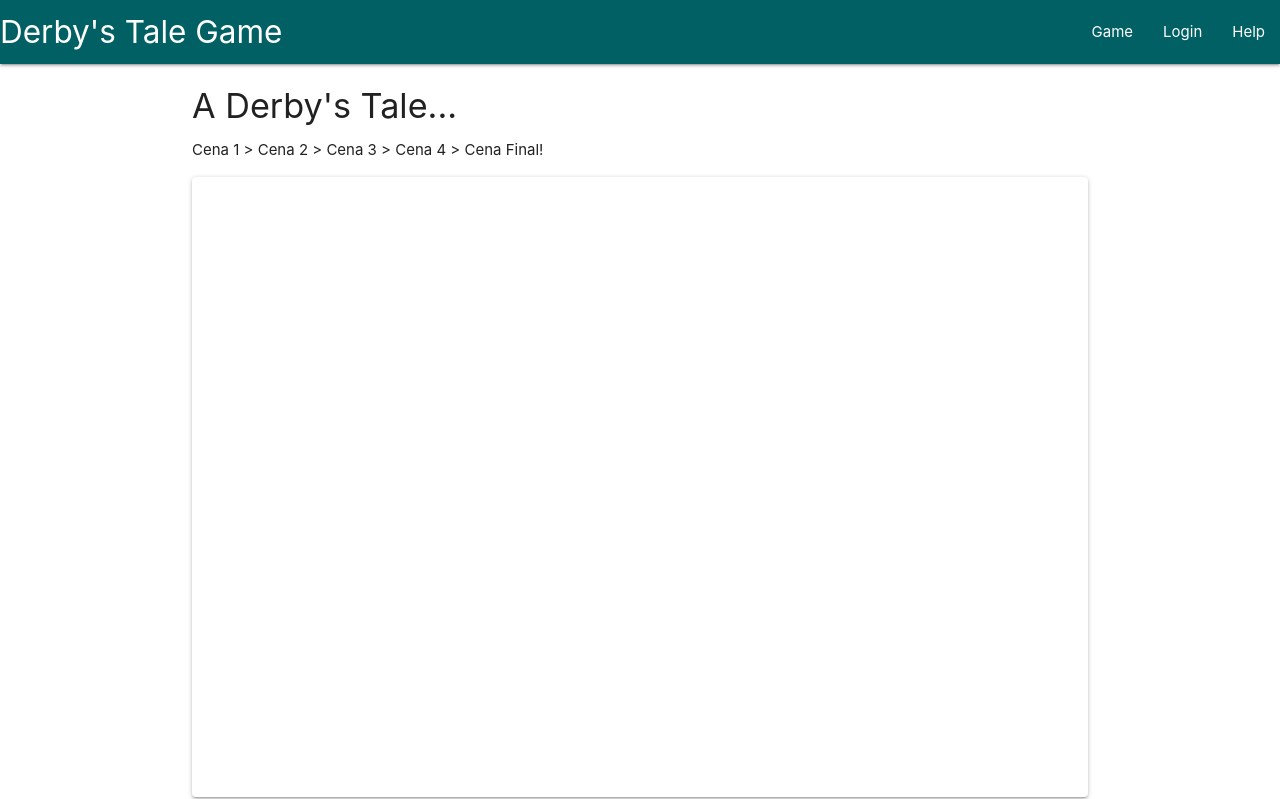
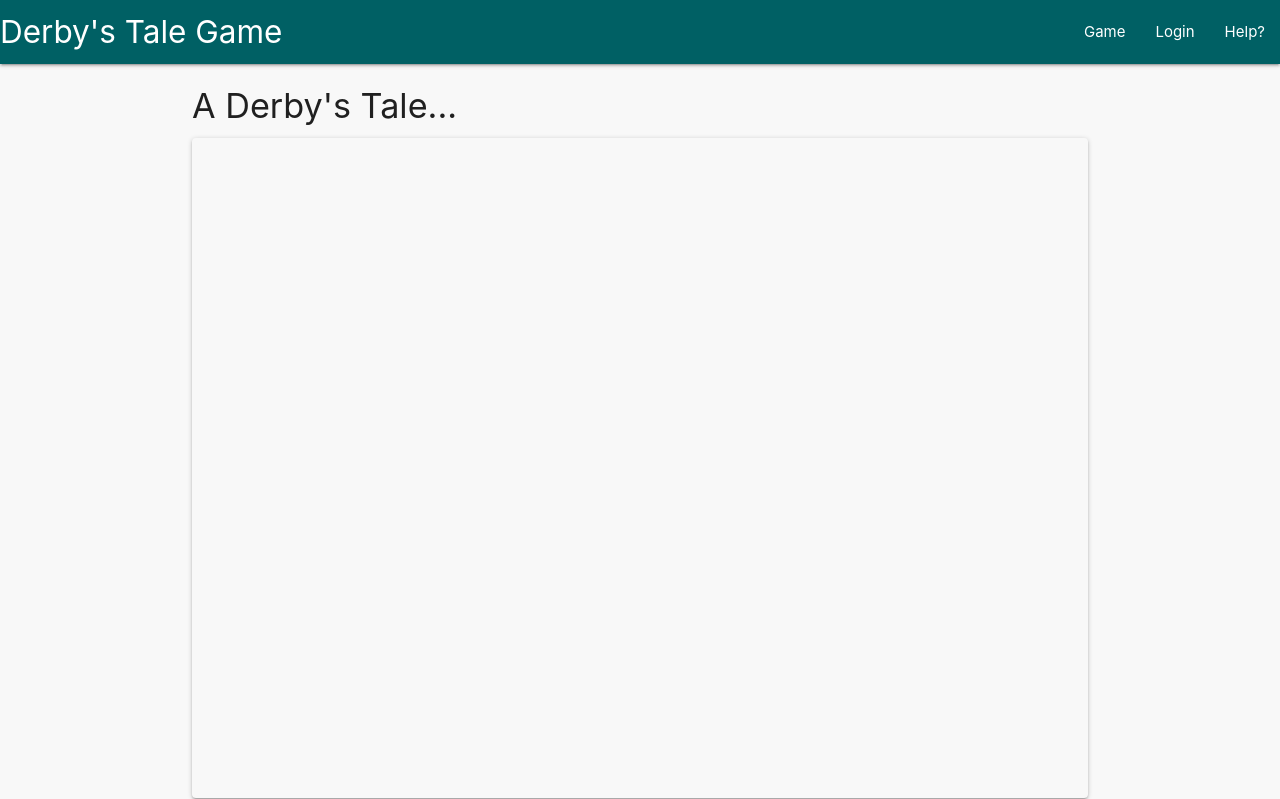
Before and after one commit to FelipeTr00/TechAcademy3, a plain HTML site: page index.html in a window 1280 px wide. Both pictures are taken after a click on the link "Game". Shown: the top 799 px of the page. Drawn offline with nearby package versions, Linux system fonts and the light colour scheme.

Commit message:
atualizando frontend

```diff
--- a/content/game.html
+++ b/content/game.html
@@ -1,7 +1,6 @@
 <main>
     <div>
         <h4>A Derby's Tale...</h4>
-        <p>Cena 1 > Cena 2 > Cena 3 > Cena 4 > Cena Final!</p>
     </div>
     <div class="main-container">
         <div class="api section z-depth-1">
--- a/css/style.css
+++ b/css/style.css
@@ -1,6 +1,9 @@
 body {
     padding-top: 0px;
-}.container {
+    background-color: #f8f8f8;
+}
+
+.container {
     height: 850px;
     border: #212121;
 }
@@ -8,7 +11,6 @@ body {
 .main {
     margin: 5px;
     height: 700px;
-
 }
 
 .main-container {
@@ -20,7 +22,7 @@ body {
 }
 
 .api {
-    height: 620px;
+    height: 660px;
     overflow-y: visible; /* barra de rolagem vertical */
     width: 100%;
     border-radius: 4px;
--- a/index.html
+++ b/index.html
@@ -21,7 +21,7 @@
             <ul id="nav-mobile" class="right hide-on-med-and-down">
                 <li><a href="#" data-page="game">Game</a></li>
                 <li><a href="#" data-page="login">Login</a></li>
-                <li><a href="#" data-page="help">Help</a></li>
+                <li><a href="#" data-page="help">Help?</a></li>
             </ul>
             <a href="#" data-target="mobile-demo" class="sidenav-trigger"><i class="material-icons">menu</i></a>
         </div>
@@ -30,7 +30,7 @@
     <ul class="sidenav" id="mobile-demo">
         <li><a href="#" data-page="game">Game</a></li>
         <li><a href="#" data-page="login">Login</a></li>
-        <li><a href="#" data-page="help">Help</a></li>
+        <li><a href="#" data-page="help">Help?</a></li>
     </ul>
 
     <main>
```
Also changed, not shown: content/help.html (+1 -1 lines), 1 other file.
